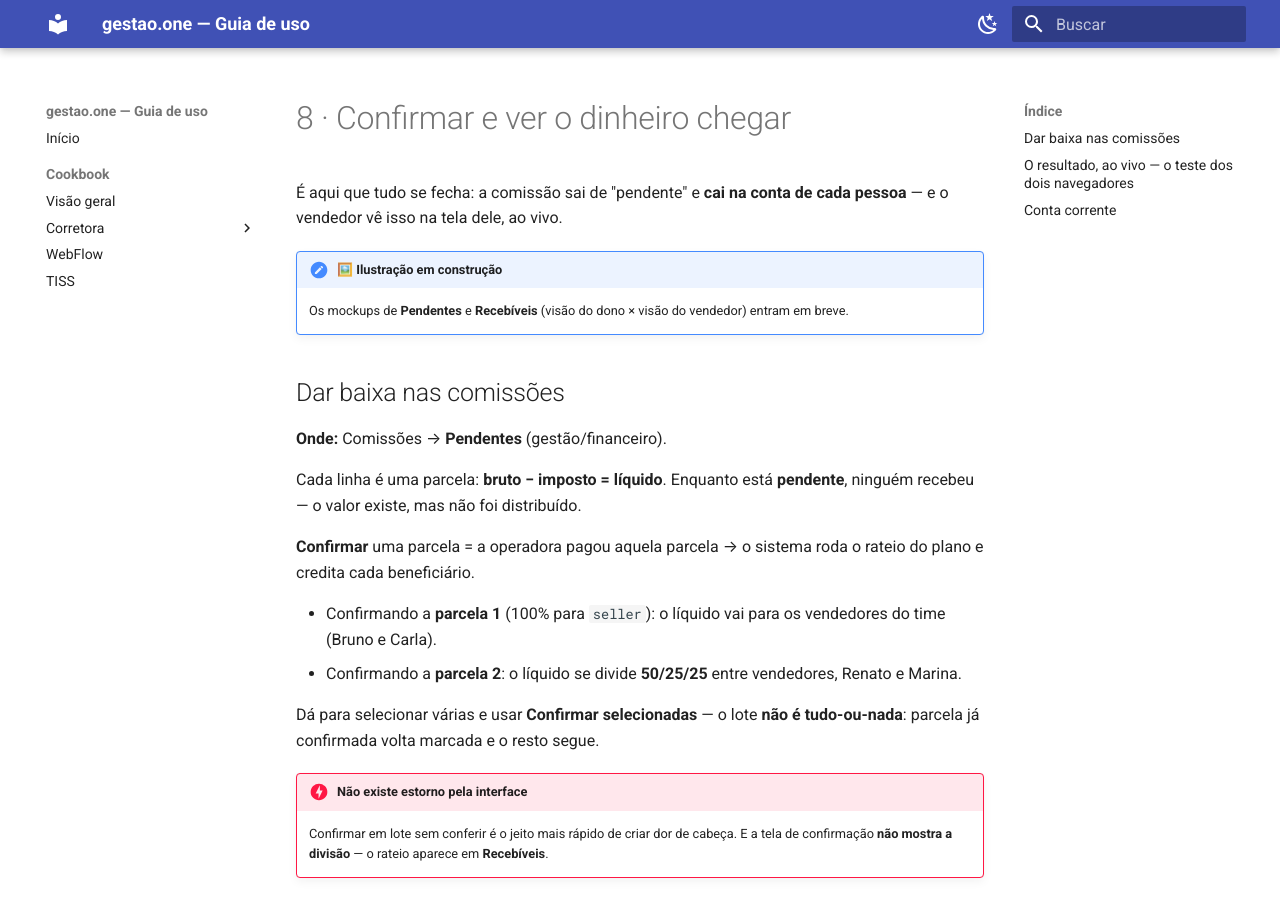
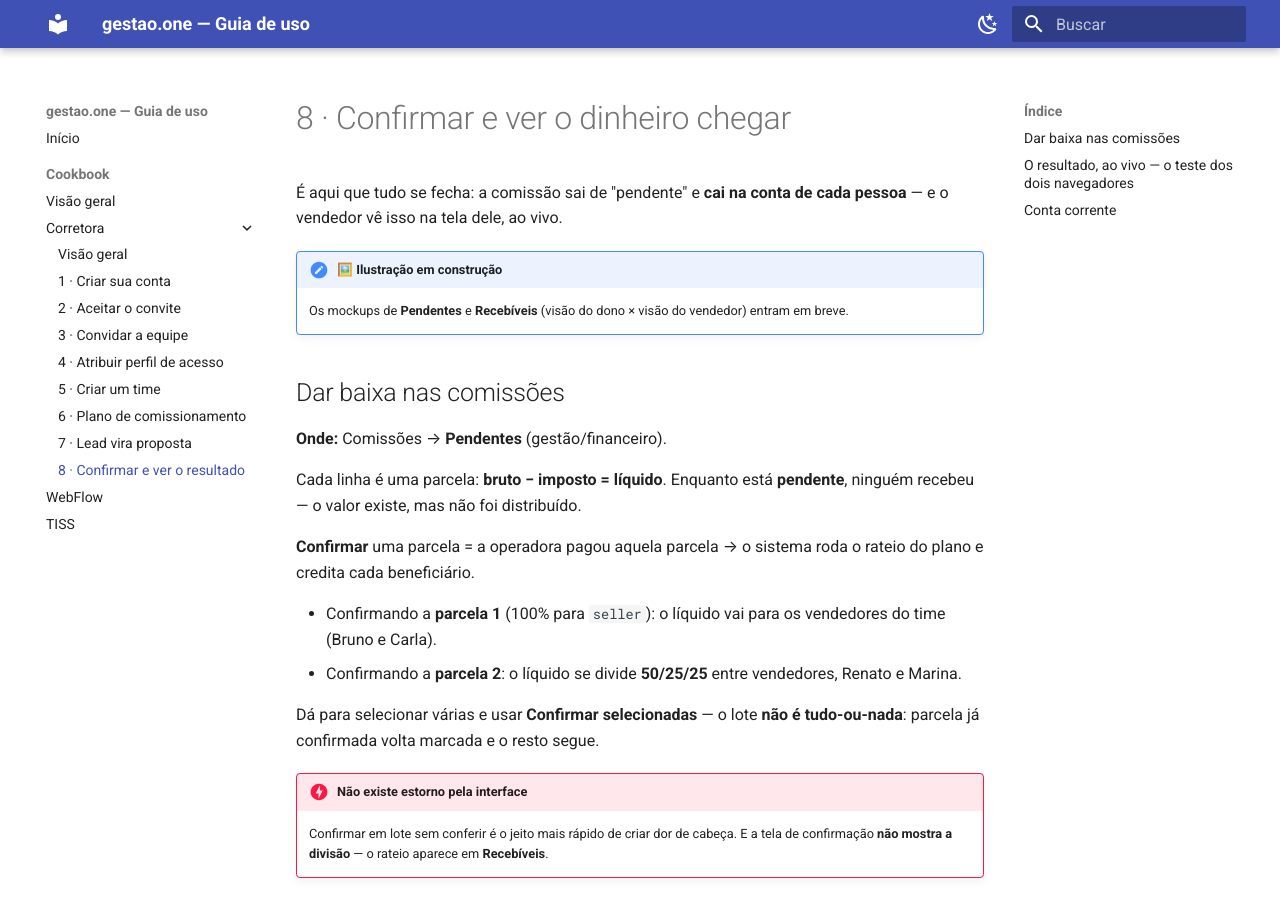
Before and after one commit to renatofagalde/wiki-gestao-one, an MkDocs documentation site: the page built from docs/cookbook/corretora/08-confirmar-resultado.md, in a window 1280 px wide and 900 px high. Built offline with MkDocs 1.6.1 and Material for MkDocs 9.7.7, drawn with Linux system fonts in a browser that asks for light colours.

Commit message:
✨ feat(nav): add access-profile step and renumber
Co-Authored-By: Claude Opus 4.8 <noreply@anthropic.com>

```diff
--- a/mkdocs.yml
+++ b/mkdocs.yml
@@ -55,11 +55,12 @@ nav:
       - Corretora:
           - Visão geral: cookbook/corretora/index.md
           - 1 · Criar sua conta: cookbook/corretora/01-criar-conta.md
-          - 2 · Esperar o convite: cookbook/corretora/02-esperar-convite.md
+          - 2 · Aceitar o convite: cookbook/corretora/02-esperar-convite.md
           - 3 · Convidar a equipe: cookbook/corretora/03-convidar.md
-          - 4 · Criar um time: cookbook/corretora/04-time.md
-          - 5 · Plano de comissionamento: cookbook/corretora/05-plano.md
-          - 6 · Lead vira proposta: cookbook/corretora/06-lead-proposta.md
-          - 7 · Confirmar e ver o resultado: cookbook/corretora/07-confirmar-resultado.md
+          - 4 · Atribuir perfil de acesso: cookbook/corretora/04-perfil-acesso.md
+          - 5 · Criar um time: cookbook/corretora/05-time.md
+          - 6 · Plano de comissionamento: cookbook/corretora/06-plano.md
+          - 7 · Lead vira proposta: cookbook/corretora/07-lead-proposta.md
+          - 8 · Confirmar e ver o resultado: cookbook/corretora/08-confirmar-resultado.md
       - WebFlow: cookbook/webflow.md
       - TISS: cookbook/tiss.md
```
